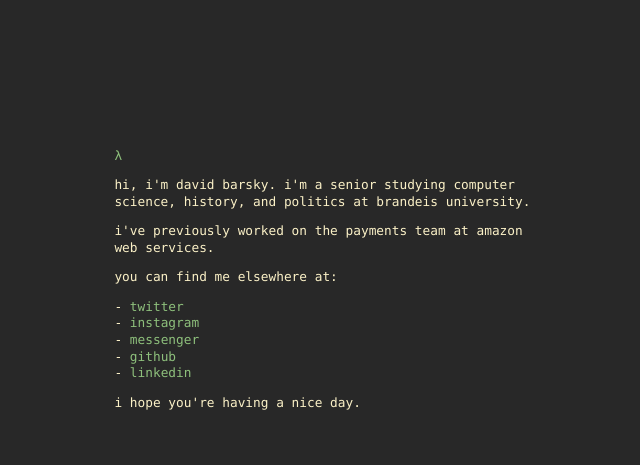
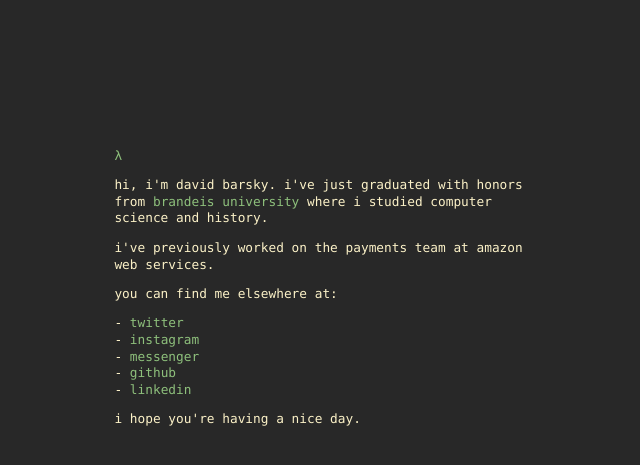
Before and after one commit to davidbarsky/davidbarsky.github.io, a Jekyll site: the page built from index.html, in a window 1280 px wide. Shown: the top 465 px of the page, without its empty margins (314-954 px from the left). Built offline with Jekyll 4.4.1, drawn with Linux system fonts in a browser that asks for light colours.

Commit message:
updated site to reflection graduation.

```diff
--- a/index.html
+++ b/index.html
@@ -4,7 +4,7 @@ layout: default
 
 <article>
   <p class="lambda">λ</p>
-  <p>Hi, I'm David Barsky. I'm a senior studying computer science, history, and politics at Brandeis University.</p>
+  <p>Hi, I'm David Barsky. I've just graduated with honors from <a href="brandeis.edu">Brandeis University</a> where I studied computer science and history. </p>
 
   <p>I've previously worked on the payments team at Amazon Web Services.</p>
 
```
